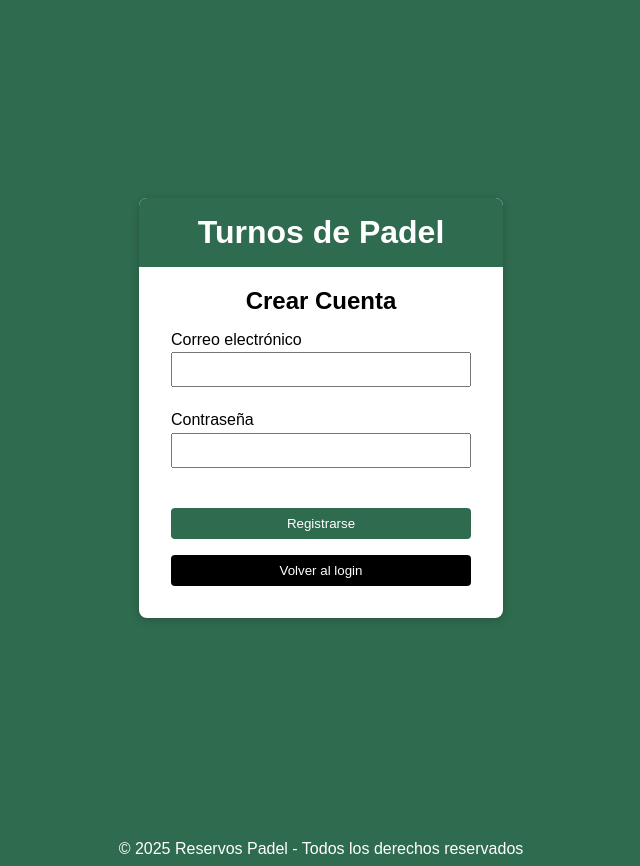
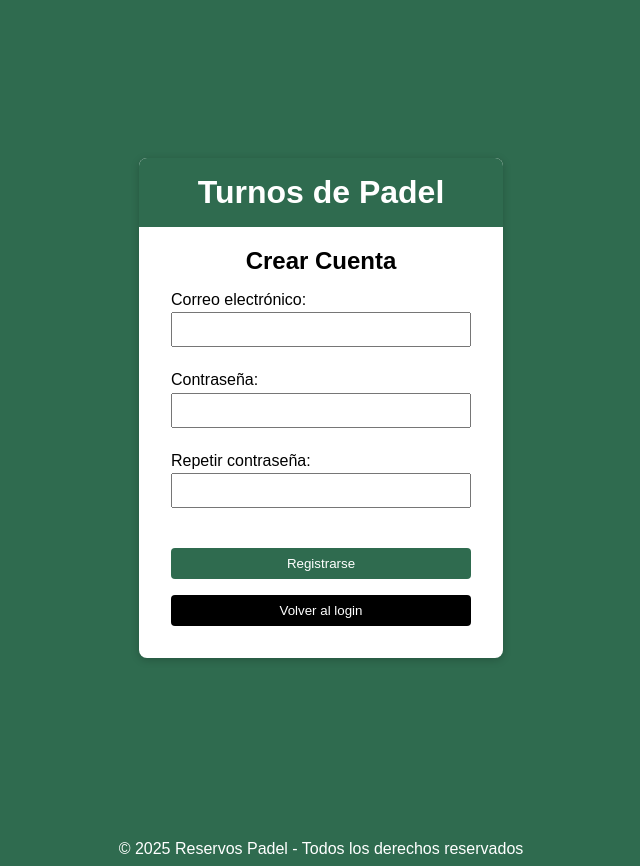
Before and after one commit to crimanvel/lucas_padel, an Angular app: page /registro in a window 1280 px wide. Shown: the whole page, without its empty margins (319-959 px from the left). Built offline with nearby package versions, Linux system fonts and the light colour scheme.

Commit message:
agregando input de doble contraseña en registrar

```diff
--- a/src/app/registro/registro.css
+++ b/src/app/registro/registro.css
@@ -11,7 +11,7 @@
   padding: 2rem;
   border-radius: 8px;
   text-align: center;
-  box-shadow: 0 2px 8px rgba(0,0,0,0.2);
+  box-shadow: 0 2px 8px rgba(0, 0, 0, 0.2);
   width: 300px;
 }
 
@@ -40,6 +40,7 @@
   margin-bottom: 1rem;
   box-sizing: border-box;
 }
+
 input.ng-invalid.ng-touched {
   border: 1px solid red;
   background-color: #ffe6e6;
@@ -54,6 +55,7 @@ input.ng-invalid.ng-touched {
   width: 100%;
   border-radius: 4px;
 }
+
 .botones {
   display: flex;
   flex-direction: column;
@@ -74,3 +76,9 @@ input.ng-invalid.ng-touched {
   color: red;
   margin-top: 1rem;
 }
+
+.success {
+  color: green;
+  margin-top: 2rem;
+  font-weight: bold;
+}
--- a/src/app/registro/registro.html
+++ b/src/app/registro/registro.html
@@ -5,7 +5,7 @@
 
     <form [formGroup]="registerForm" (ngSubmit)="onSubmit()">
       <div>
-        <label for="email">Correo electrónico</label>
+        <label for="email">Correo electrónico:</label>
         <input id="email" formControlName="email" type="email" />
         <div
           *ngIf="registerForm.get('email')?.touched && registerForm.get('email')?.errors?.['required']"
@@ -22,7 +22,7 @@
       </div>
 
       <div>
-        <label for="password">Contraseña</label>
+        <label for="password">Contraseña:</label>
         <input id="password" formControlName="password" type="password" />
         <div
           *ngIf="registerForm.get('password')?.touched && registerForm.get('password')?.errors?.['required']"
@@ -38,8 +38,31 @@
         </div>
       </div>
 
+      <div>
+        <label for="repeatPassword">Repetir contraseña:</label>
+        <input
+          id="repeatPassword"
+          formControlName="repeatPassword"
+          type="password"
+        />
+        <div
+          *ngIf="registerForm.get('repeatPassword')?.touched && registerForm.get('repeatPassword')?.errors?.['required']"
+          class="error"
+        >
+          Repetir la contraseña es obligatorio
+        </div>
+        <div
+          *ngIf="registerForm.errors?.['passwordsMismatch'] && registerForm.get('repeatPassword')?.touched"
+          class="error"
+        >
+          Las contraseñas no coinciden
+        </div>
+      </div>
+
       <div class="botones">
-        <button type="submit">Registrarse</button>
+        <button type="submit" [disabled]="registerForm.invalid">
+          Registrarse
+        </button>
         <button type="button" id="volverlogin" (click)="volver()">
           Volver al login
         </button>
@@ -48,5 +71,4 @@
 
     <div *ngIf="userCreated" class="success">✅ Usuario creado con éxito</div>
   </div>
-
 </div>
--- a/src/app/registro/registro.ts
+++ b/src/app/registro/registro.ts
@@ -20,10 +20,20 @@ export class RegistroComponent {
   userCreated = false;
 
   constructor(private fb: FormBuilder, private router: Router) {
-    this.registerForm = this.fb.group({
-      email: ['', [Validators.required, Validators.email]],
-      password: ['', [Validators.required, Validators.minLength(4)]],
-    });
+    this.registerForm = this.fb.group(
+      {
+        email: ['', [Validators.required, Validators.email]],
+        password: ['', [Validators.required, Validators.minLength(4)]],
+        repeatPassword: ['', [Validators.required]],
+      },
+      { validators: this.matchPasswordsValidator }
+    );
+  }
+
+  matchPasswordsValidator(form: FormGroup) {
+    const pass = form.get('password')?.value;
+    const repeat = form.get('repeatPassword')?.value;
+    return pass === repeat ? null : { passwordsMismatch: true };
   }
 
   onSubmit() {
```
